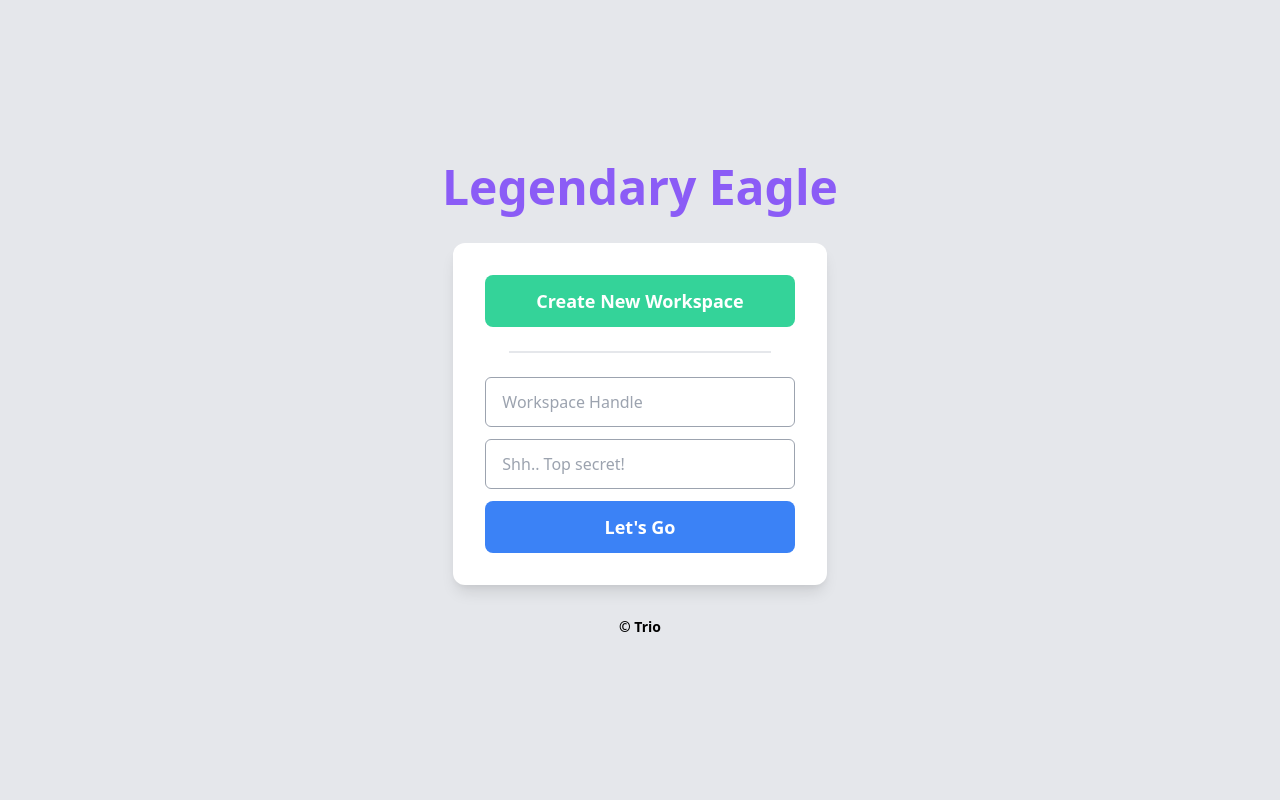
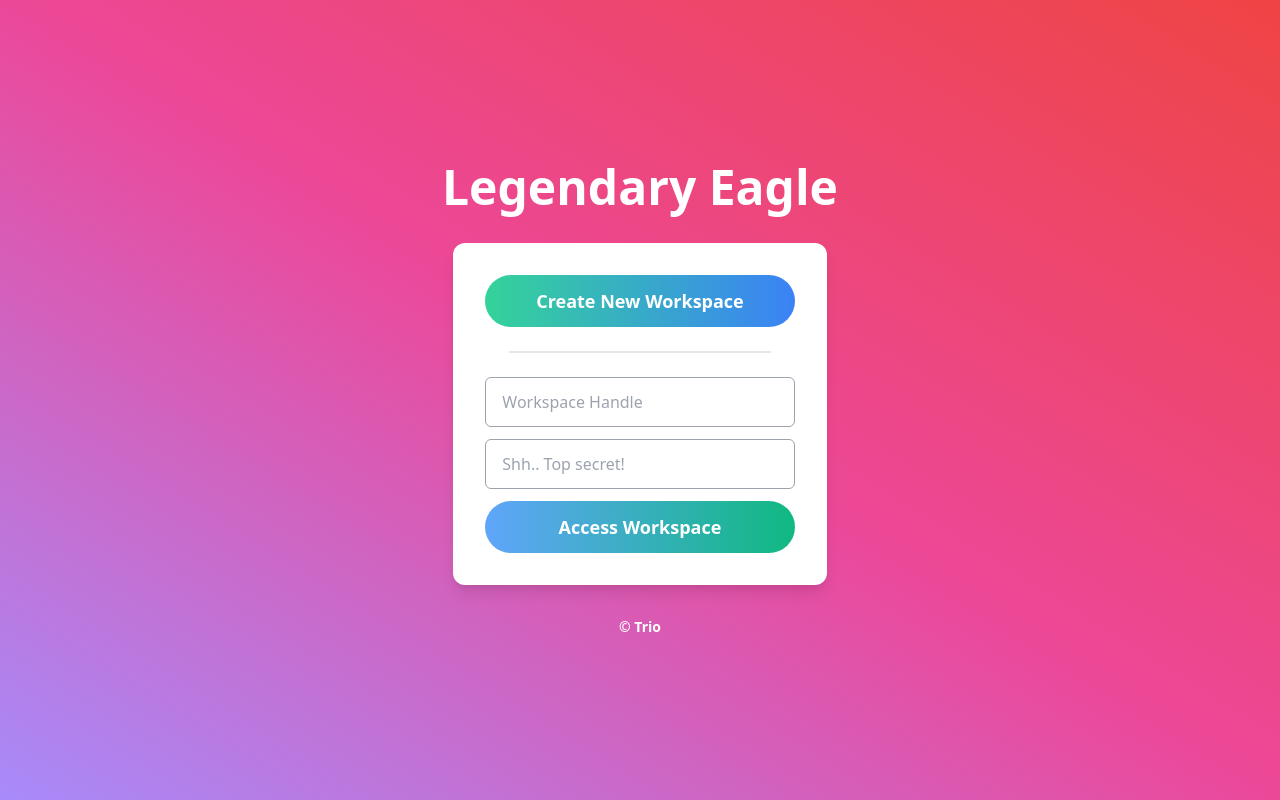
Before and after one commit to tanayvk/legendary-eagle, a React (Create React App) app: page / in a window 1280 px wide. Built offline with nearby package versions, Linux system fonts and the light colour scheme.

Commit message:
Update styling slightly

```diff
--- a/src/App.js
+++ b/src/App.js
@@ -4,30 +4,30 @@ import ReactDOM from "react-dom";
 
 function App() {
   return (
-    <div class ="h-screen overflow-hidden flex items-center justify-center" >
-    <div class="p-20 h-screen w-screen flex flex-col-reverse md:flex-row items-center justify-center bg-gray-200">
+    <div class ="h-screen overflow-hidden flex items-center justify-center">
+    <div class="p-20 h-screen w-screen flex flex-col-reverse md:flex-row items-center justify-center bg-gradient-to-tr from-purple-400 via-pink-500 to-red-500">
 
     <div class="space-y-8 container mx-auto flex flex-col items-center">
       <div class="">
-        <h1 class="text-5xl text-purple-500 font-bold">Legendary Eagle</h1>
+        <h1 class="text-5xl text-white font-bold">Legendary Eagle</h1>
       </div>
-      <form class="shadow-lg w-1/3 p-8 flex flex-col bg-white rounded-xl ">
+      <form class="shadow-lg w-1/3 p-8 flex flex-col bg-white rounded-xl">
 
-        <button class="w-full bg-green-400 text-white p-3 rounded-lg font-semibold text-lg">Create New
+        <button class="w-full text-white p-3 rounded-full bg-gradient-to-r from-green-400 to-blue-500 hover:from-pink-500 hover:to-yellow-500 font-semibold text-lg focus:border focus:border-2">Create New
           Workspace</button>
           <div class="m-6 border-t-2">
           </div>
           <input type="text" placeholder="Workspace Handle"
-          class="mb-3 py-3 px-4 border border-gray-400 focus:outline-none  rounded-md focus:ring-1 ring-cyan-500" />
+          class="mb-3 py-3 px-4 border border-gray-400 focus:outline-none rounded-md focus:ring-1 ring-cyan-500" />
         <input type="text" placeholder="Shh.. Top secret!"
           class="mb-3 py-3 px-4 border border-gray-400 focus:outline-none rounded-md focus:ring-1 ring-cyan-500" />
 
-        <button class="w-full bg-blue-500 text-white p-3 rounded-lg font-semibold text-lg">Let's Go</button>
+        <button class="w-full bg-blue-500 text-white p-3 rounded-full font-semibold bg-gradient-to-r from-blue-400 to-green-500 hover:from-yellow-500 hover:to-pink-500 text-lg">Access Workspace</button>
 
 
       </form>
       <p class="text-center text-sm my-4">
-        <span class="font-semibold text-center w-full">&copy; Trio</span>
+        <span class="font-semibold text-white text-center w-full">&copy; Trio</span>
       </p>
     </div>
   </div>
```
